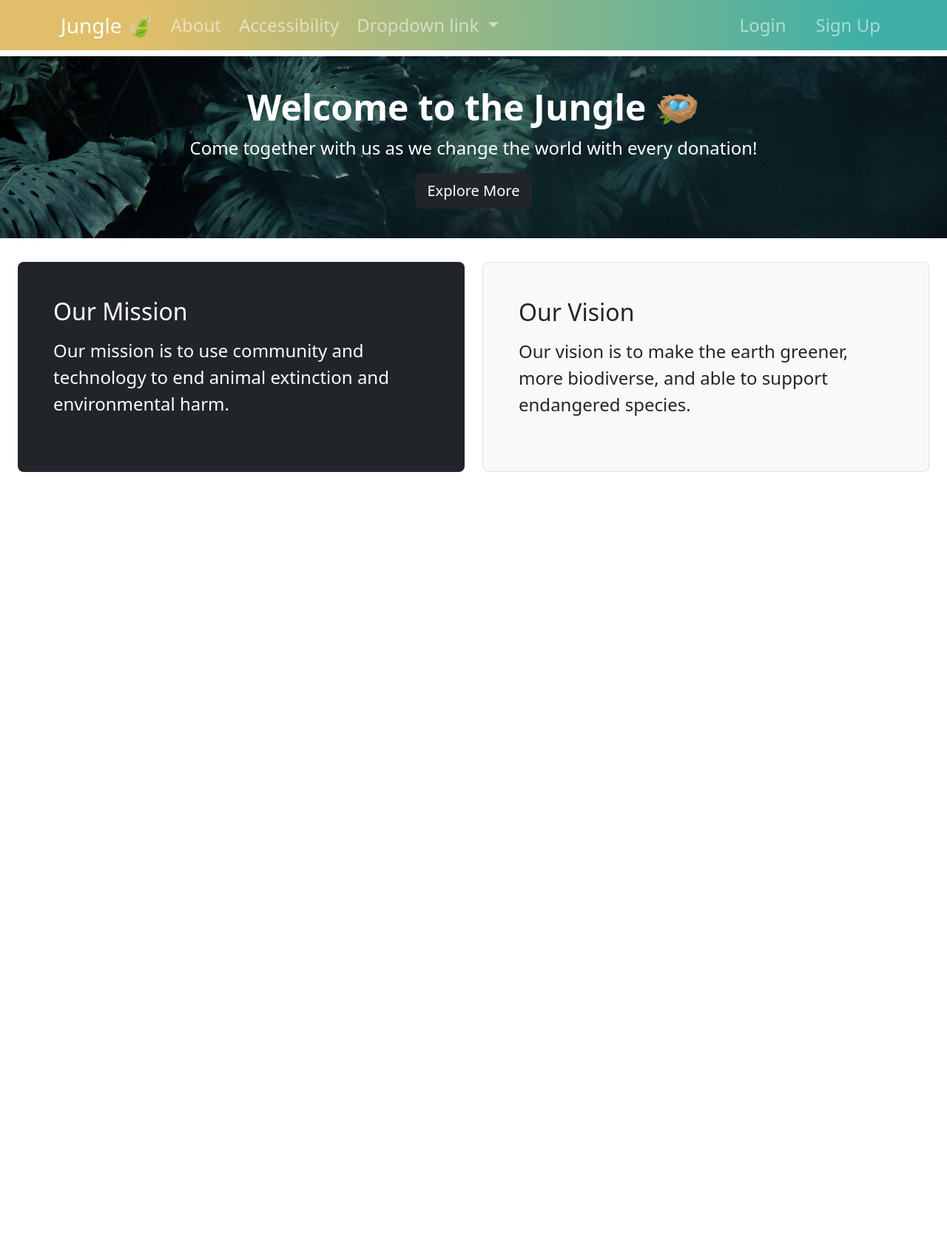
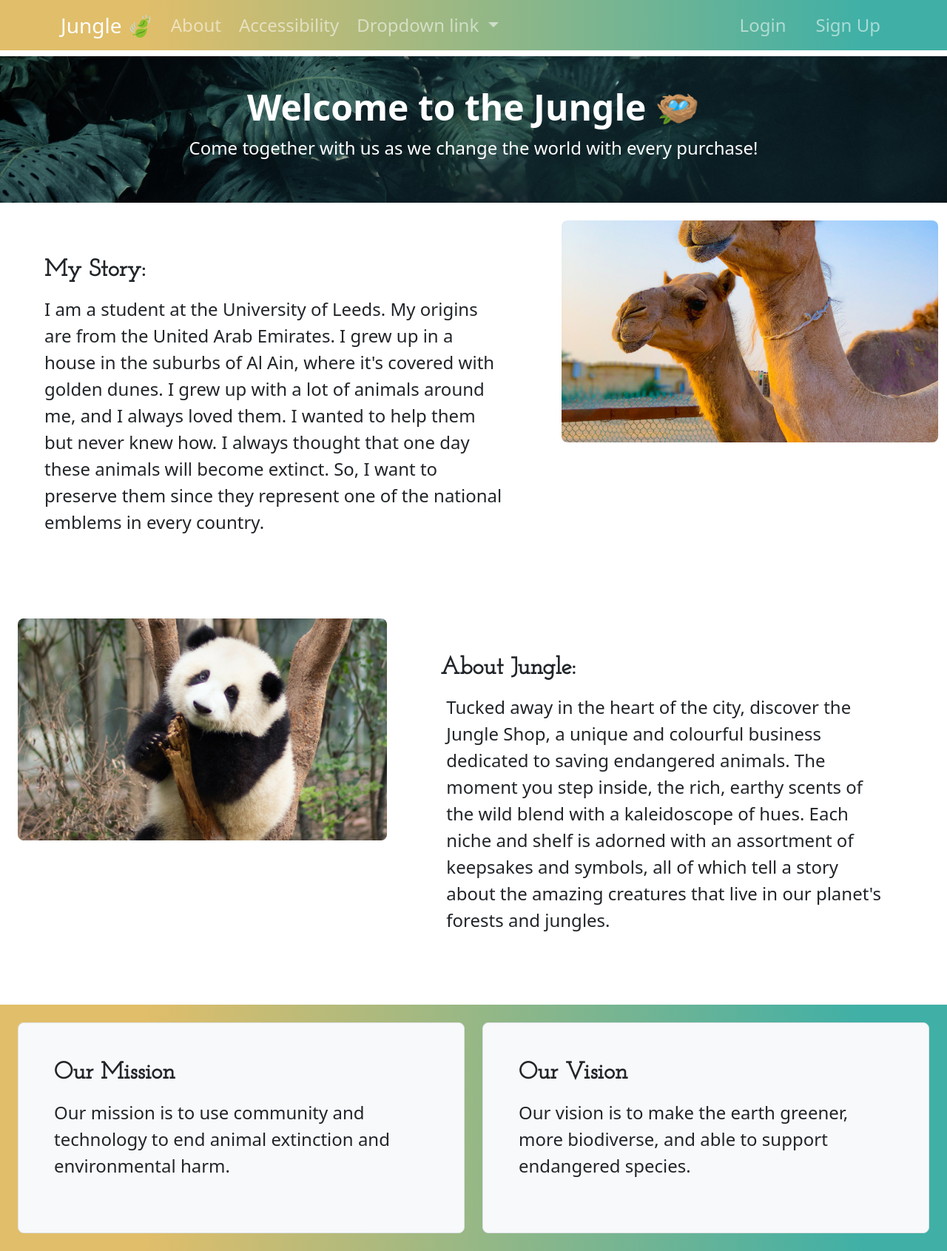
Before and after one commit to rubayeaAlketbi/Coursework_2, a Flask app: page /about in a window 1280 px wide. Shown: the whole page at 74% size. Before the commit the page ends 638 px from the top, so only its background shows below. Run offline with Flask 3, Linux system fonts and the light colour scheme.

Commit message:
Add new images and styles to about page

```diff
--- a/CW2/app/static/CSS/style.css
+++ b/CW2/app/static/CSS/style.css
@@ -28,3 +28,12 @@
     background-repeat: no-repeat;
     color:white;
 }
+
+.title{
+    font-family: 'Josefin Slab', serif;
+}
+
+.image-container {
+    display: flex;
+    justify-content: center ; /* Aligns the child elements (image) to the right */
+}
--- a/CW2/app/templates/about.html
+++ b/CW2/app/templates/about.html
@@ -4,26 +4,68 @@
 <header class=" container-fluid p-4 bg-light hero text-center my-2">
     <div class="container py-3">
         <h1 class="display-5 fw-bold">Welcome to the Jungle 🪺</h1>
-        <p class="col-md-12 fs-4 fw-light ">Come together with us as we change the world with every donation!</p>
-        <button class="btn btn-dark btn-lg" type="button">Explore More</button>
+        <p class="col-md-12 fs-4 fw-light ">Come together with us as we change the world with every purchase!</p>
     </div>
 </header>
 <!-- End of Hero Section-->
 
+<!--Start of the section-->
+<section class="container-fluid py-3">
+    <div class="row align-items">
+        <!-- Adjusts from 7 columns on medium screens to full width on smaller screens -->
+        <div class="col-lg-7 col-md-7 col-sm-12">
+            <div class="p-5 rounded-3">
+                <h2 class="title fw-bold">My Story:</h2>
+                <p class="py-2 fs-4 fw-light">
+                    I am a student at the University of Leeds. My origins are from the United Arab Emirates.
+                     I grew up in a house in the suburbs of Al Ain, where it's covered with golden dunes.
+                      I grew up with a lot of animals around me, and I always loved them.
+                       I wanted to help them but never knew how.
+                        I always thought that one day these animals will become extinct.
+                         So, I want to preserve them since they represent one of the national emblems in every country.
+                </p>
+            </div>
+        </div>
+        <!-- Adjusts from 5 columns on medium screens to full width on smaller screens -->
+        <div class="col-lg-5 col-md-5 col-sm-12 image-container">
+            <img src="{{url_for('static', filename='img/camel.jpg')}}" class="imageResize rounded-3" alt="animals">
+        </div>
+    </div>
+</section>
+
+<section class="container-fluid p-4">
+    <div class="row align-items">
+        <!-- Container for the panda image with a custom class -->
+        <div class="col-lg-5 col-md-5 col-sm-12 image-container">
+            <img src="{{url_for('static', filename='img/panda.jpg')}}" class="imageResize rounded-3" alt="animals">
+        </div>
+
+        <div class="col-lg-7 col-md-7 col-sm-12">
+            <div class="p-5 rounded-3">
+                <h2 class="title fw-bold">About Jungle:</h2>
+                <p class="p-2 fs-4 fw-light">
+                    Tucked away in the heart of the city, discover the Jungle Shop, a unique and colourful business dedicated to saving endangered animals. The moment you step inside, the rich, earthy scents of the wild blend with a kaleidoscope of hues. Each niche and shelf is adorned with an assortment of keepsakes and symbols, all of which tell a story about the amazing creatures that live in our planet's forests and jungles.
+                </p>
+            </div>
+        </div>
+    </div>
+</section>
+
 <!-- Start of the left text containers-->
-<section class= "container-fluid p-4">
+<section class= "container-fluid p-4 colorGradient ">
     <div class="row align-items-md-stretch">
         <div class="col-md-6">
-            <div class="h-100 p-5 text-white bg-dark rounded-3">
-                <h2>Our Mission</h2>
+            <div class="h-100 p-5 bg-light border rounded-3">
+                <h2 class="title fw-bold">Our Mission</h2>
                 <p class="py-2 fs-4 fw-light">Our mission is to use community and technology to end animal extinction and environmental harm.</p>
             </div>
         </div>
         <div class="col-md-6">
             <div class="h-100 p-5 bg-light border rounded-3">
-                <h2>Our Vision</h2>
+                <h2 class = "title fw-bold">Our Vision</h2>
                 <p class="py-2 fs-4 fw-light">Our vision is to make the earth greener, more biodiverse, and able to support endangered species.</p>
             </div>
         </div>
 </section>
+
 {%endblock%}
--- a/CW2/app/templates/home.html
+++ b/CW2/app/templates/home.html
@@ -8,6 +8,10 @@
       rel="stylesheet"
       integrity="sha384-T3c6CoIi6uLrA9TneNEoa7RxnatzjcDSCmG1MXxSR1GAsXEV/Dwwykc2MPK8M2HN"
       crossorigin="anonymous">
+
+    <link rel="preconnect" href="https://fonts.googleapis.com">
+    <link rel="preconnect" href="https://fonts.gstatic.com" crossorigin>
+    <link href="https://fonts.googleapis.com/css2?family=Josefin+Slab&display=swap" rel="stylesheet">
 
     <title>Home Page</title>
 </head>
@@ -48,7 +52,7 @@
           </div>
         </div>
       </nav>
-    </div>
+  </div>
 
 
   {% block content %}
```
Also changed, not shown: CW2/app/static/img/camel.jpg (added), CW2/app/static/img/panda.jpg (added).
